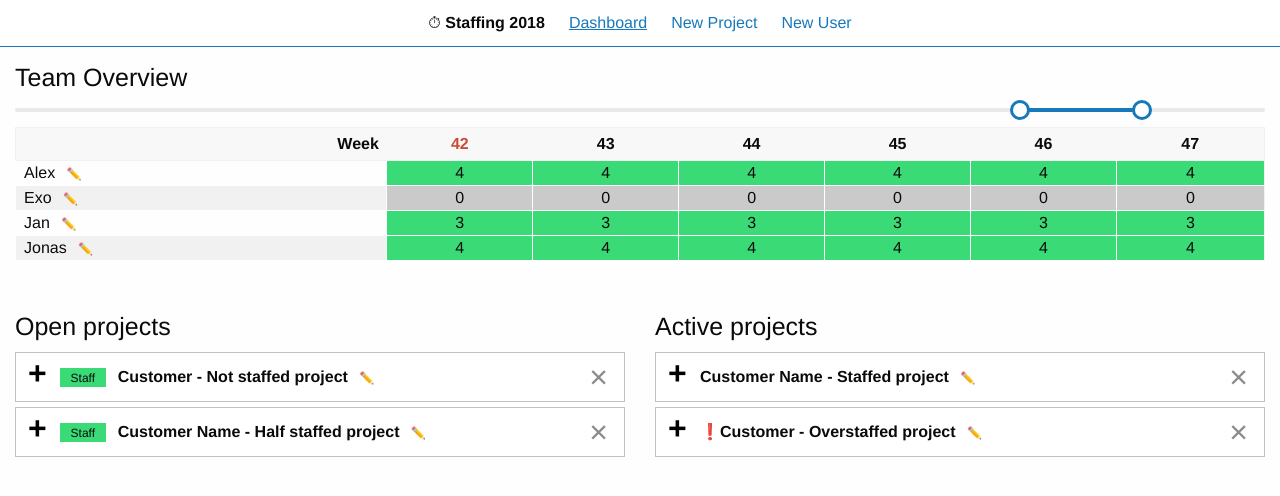
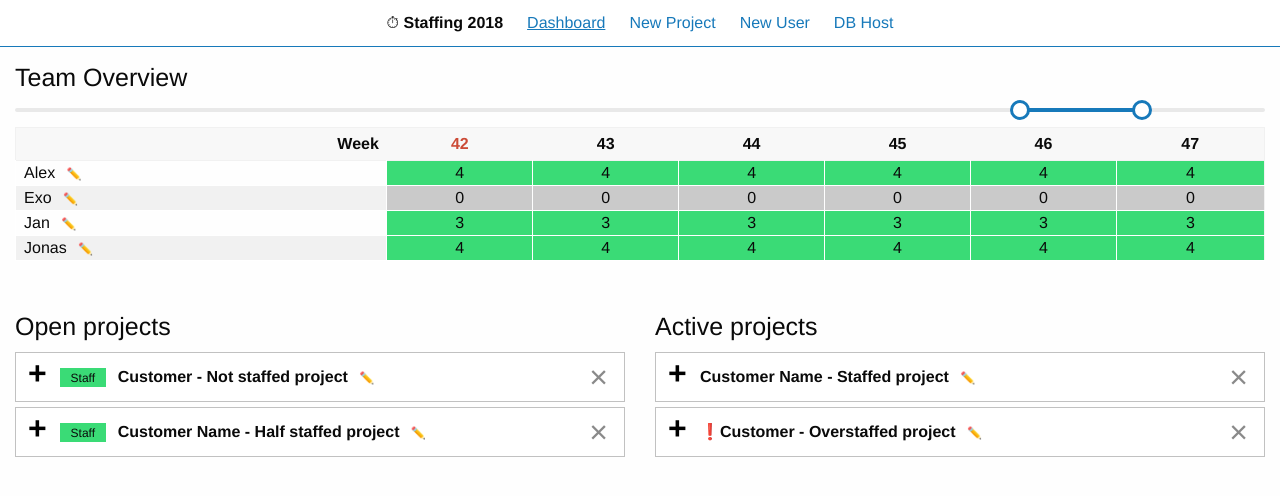
Before and after one commit to hummelch/staffing, a React (Create React App) app: page / in a window 1280 px wide. Shown: the top 496 px of the page. Built offline with nearby package versions, Linux system fonts and the light colour scheme; data requests are answered from the project's data file.

Commit message:
add history package

```diff
--- a/package.json
+++ b/package.json
@@ -6,6 +6,7 @@
   "dependencies": {
     "axios": "^0.18.0",
     "foundation-sites": "^6.5.0-rc.2",
+    "history": "^4.7.2",
     "json-server": "^0.14.0",
     "node-sass-chokidar": "^1.3.3",
     "npm-run-all": "^4.1.3",
--- a/src/components/navigation/Navigation.jsx
+++ b/src/components/navigation/Navigation.jsx
@@ -1,28 +1,35 @@
 import React, { Component } from 'react';
-import { HashRouter as Router, Route, NavLink } from 'react-router-dom';
+import { Router, Route, NavLink } from 'react-router-dom';
 
 import {config} from '../../config';
 import Dashboard from '../dashboard/Dashboard';
 import ProjectForm from '../projects/ProjectForm';
 import UserForm from '../user/UserForm';
+import HostForm from '../host/HostForm';
+
 import './navigation.css';
+import createBrowserHistory from 'history/createBrowserHistory';
 
 class Navigation extends Component {
   render() {
+    const customHistory = createBrowserHistory();
+
     return (
-      <Router>
+      <Router history={customHistory}>
         <div>
           <ul className="navigation clearfix">
             <li>⏱ <b>Staffing {config.year}</b></li>
             <li><NavLink exact className="navigation__link" activeClassName="navigation__link--active" to="/">Dashboard</NavLink></li>
             <li><NavLink exact className="navigation__link" activeClassName="navigation__link--active" to="/project">New Project</NavLink></li>
             <li><NavLink exact className="navigation__link" activeClassName="navigation__link--active" to="/user">New User</NavLink></li>
+            <li><NavLink exact className="navigation__link" activeClassName="navigation__link--active" to="/host">DB Host</NavLink></li>
           </ul>
 
           <main className="content">
             <Route exact path="/" component={Dashboard} />
             <Route path="/project" component={ProjectForm} />
             <Route path="/user" component={UserForm} />
+            <Route path="/host" component={HostForm} />
           </main>
         </div>
       </Router>
```
